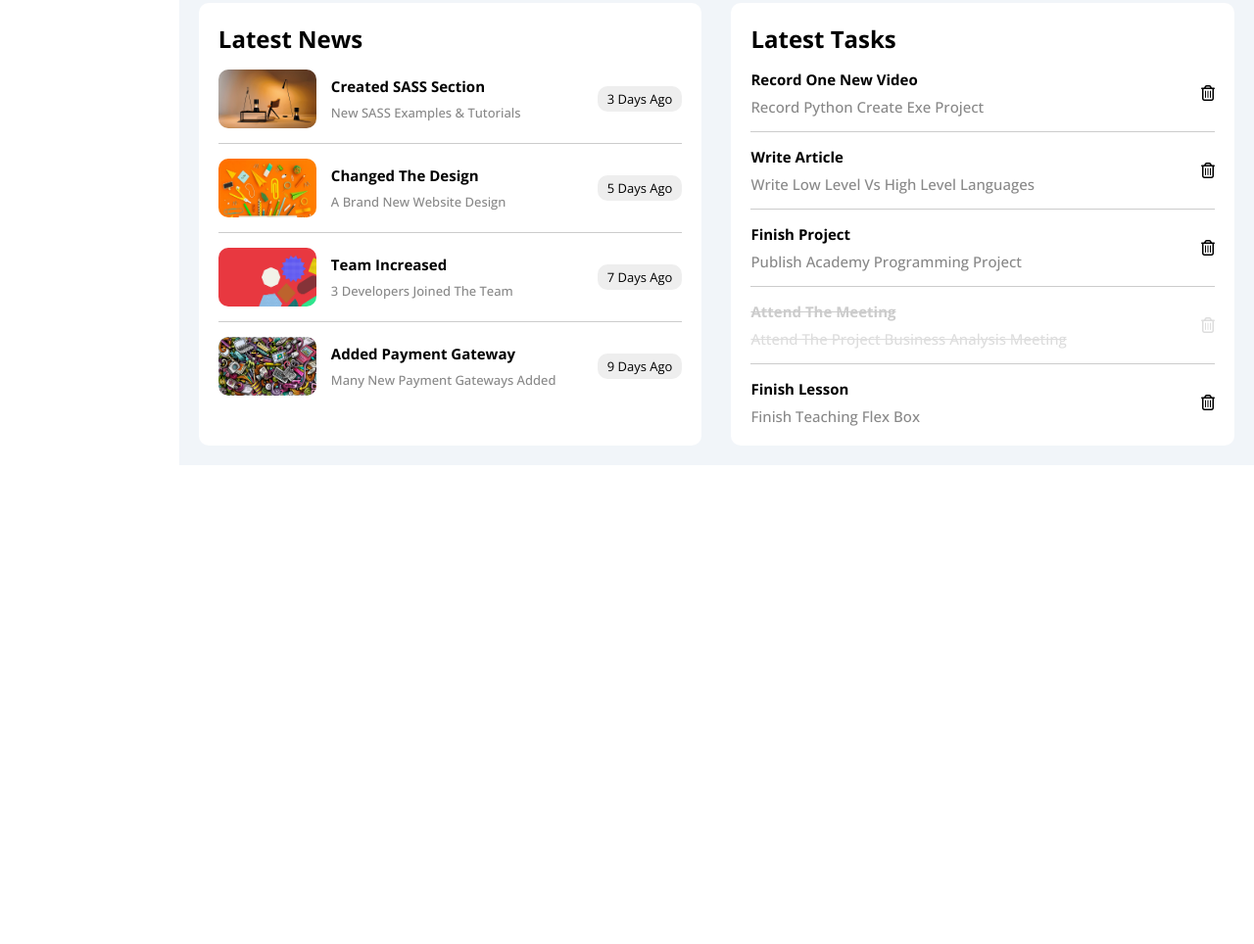
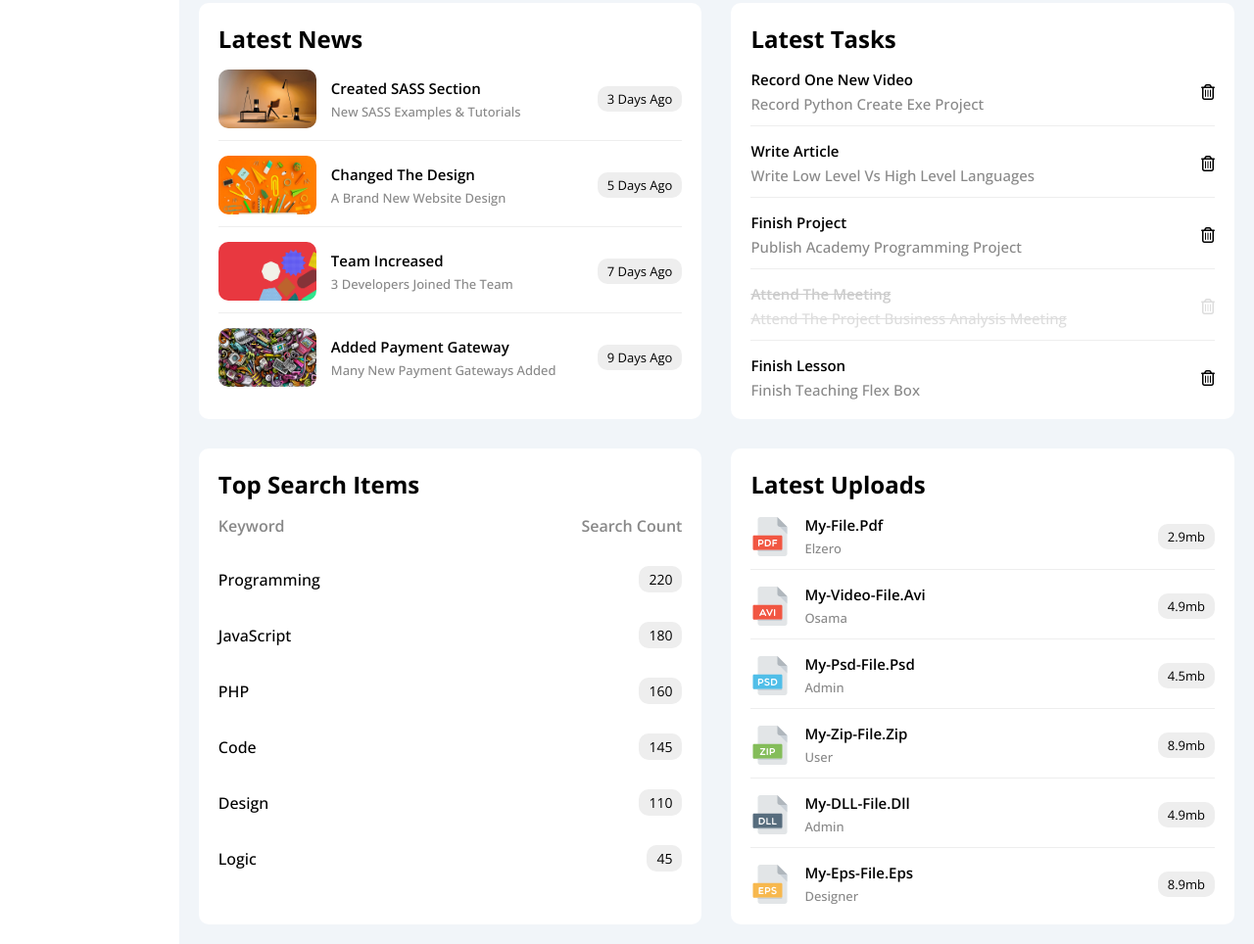
Before and after one commit to abeerAyad/Dashboard-Template, a plain HTML site: page index.html in a window 1280 px wide. Shown: the part 1092-2056 px from the top of the page at 98% size. Before the commit the page ends 1567 px from the top, so only its background shows below. Drawn offline with nearby package versions, Linux system fonts and the light colour scheme.

Commit message:
more home content

```diff
--- a/css/style.css
+++ b/css/style.css
@@ -469,7 +469,8 @@ form textarea:focus {
 }
 
 
-.news-details {
+.news-details,
+.upload-details {
     display: flex;
     align-items: center;
     margin-top: 15px;
@@ -477,9 +478,10 @@ form textarea:focus {
 }
 
 .news-details:not(:last-child),
-.task-details:not(:last-child) {
-    padding-bottom: 15px;
-        border-bottom: 1px solid #ccc;
+.task-details:not(:last-child),
+.upload-details:not(:last-child) {
+    padding-bottom: 12px;
+        border-bottom: 1px solid #eee;
 }
 
 .news-details img {
@@ -488,21 +490,24 @@ form textarea:focus {
     border-radius: 10px;
 }
 
-.news-details .info {
+.news-details .info ,
+.upload-details .info{
     margin-left: 15px;
     flex: 1;
 }
 
 .news-details .info p,
-.tasks .task-details .info p {
+.tasks .task-details .info p,
+.upload-details .info p {
     text-transform: capitalize;
-    font-weight: 700;
-    margin-bottom: 8px;
+    font-weight: 600;
+    margin-bottom: 5px;
     font-size: 15px;
 }
 
 .news-details .info div,
-.tasks .task-details .info div {
+.tasks .task-details .info div,
+.upload-details .info div {
     font-size: 13px;
     text-transform: capitalize;
     color: var(--grey-color);
@@ -514,7 +519,9 @@ form textarea:focus {
     text-transform: uppercase;
 }
 
-.news .news-details .days {
+.news .news-details .days,
+.search-details span,
+.upload-details .size  {
    background-color: #eee;
    padding: 4px 10px;
    border-radius: 10px;
@@ -522,7 +529,8 @@ form textarea:focus {
    font-size: 13px;
 }
 
-.task-details {
+.task-details,
+.search-details {
     margin-top: 15px;
     display: flex;
     justify-content: space-between;
@@ -556,6 +564,25 @@ form textarea:focus {
     color: #ddd;
 }
 
+.search-details {
+    padding-bottom: 15px;
+}
+.search-details   h4 {
+    color: var(--grey-color);
+    text-transform: capitalize;
+    font-weight: 600;
+}
+.search-details .info p  {
+    font-weight: 500;
+}
+
+.search-details  span  {
+    font-size: 14px;
+}
+
+.upload-details img {
+    width: 40px;
+}
 .c-blue {
     color: var(--blue-color);
 }
--- a/index.html
+++ b/index.html
@@ -340,6 +340,133 @@
                 </div>
             </div>
 
+            <div class="search-items">
+                <div class="title">
+                    <h2>top search items</h2>
+                </div>
+
+                <div class="search-details">
+                    <div class="info">
+                        <h4>keyword</h4>
+                    </div>
+                    <h4>search count</h4>
+
+                </div>
+
+                <div class="search-details">
+                    <div class="info">
+                        <p>Programming</p>
+                    </div>
+                    <span>220</span>
+
+                </div>
+
+                <div class="search-details">
+                    <div class="info">
+                        <p>JavaScript</p>
+                    </div>
+                    <span>180</span>
+
+                </div>
+
+                <div class="search-details">
+                    <div class="info">
+                        <p>PHP</p>
+                    </div>
+                    <span>160</span>
+
+                </div>
+
+                <div class="search-details">
+                    <div class="info">
+                        <p>Code</p>
+                    </div>
+                    <span>145</span>
+
+                </div>
+
+                <div class="search-details">
+                    <div class="info">
+                        <p>Design</p>
+                    </div>
+                    <span>110</span>
+
+                </div>
+
+                <div class="search-details">
+                    <div class="info">
+                        <p>Logic</p>
+                    </div>
+                    <span>45</span>
+
+                </div>
+
+
+
+
+            </div>
+
+            <div class=" uploads">
+                <div class="title">
+                    <h2>latest uploads</h2>
+                </div>
+                <div class="upload-details">
+                    <img src="./img/pdf.svg" alt="">
+                    <div class="info">
+                        <p>My-File.pdf</p>
+                        <div>elzero</div>
+                    </div>
+                    <div class="size">2.9mb</div>
+                </div>
+
+                <div class="upload-details">
+                    <img src="./img/avi.svg" alt="">
+                    <div class="info">
+                        <p>My-Video-File.avi</p>
+                        <div>osama</div>
+                    </div>
+                    <div class="size">4.9mb</div>
+                </div>
+
+                <div class="upload-details">
+                    <img src="./img/psd.svg" alt="">
+                    <div class="info">
+                        <p>My-Psd-File.psd</p>
+                        <div>admin</div>
+                    </div>
+                    <div class="size">4.5mb</div>
+                </div>
+
+                <div class="upload-details">
+                    <img src="./img/zip.svg" alt="">
+                    <div class="info">
+                        <p>My-Zip-File.zip</p>
+                        <div>user</div>
+                    </div>
+                    <div class="size">8.9mb</div>
+                </div>
+
+                <div class="upload-details">
+                    <img src="./img/dll.svg" alt="">
+                    <div class="info">
+                        <p>My-DLL-File.dll</p>
+                        <div>admin</div>
+                    </div>
+                    <div class="size">4.9mb</div>
+                </div>
+
+                <div class="upload-details">
+                    <img src="./img/eps.svg" alt="">
+                    <div class="info">
+                        <p>My-Eps-File.eps</p>
+                        <div>designer</div>
+                    </div>
+                    <div class="size">8.9mb</div>
+                </div>
+
+
+            </div>
+
 
 
         </div>
```
Also changed, not shown: img/avi.svg (added), img/dll.svg (added), img/eps.svg (added), img/pdf.svg (added), img/psd.svg (added), img/zip.svg (added).
